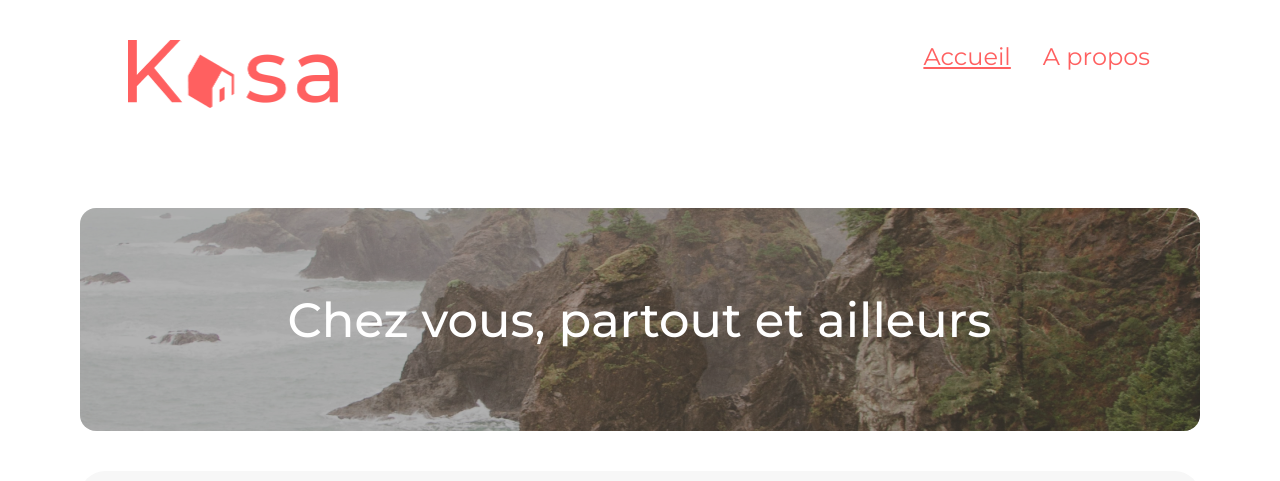
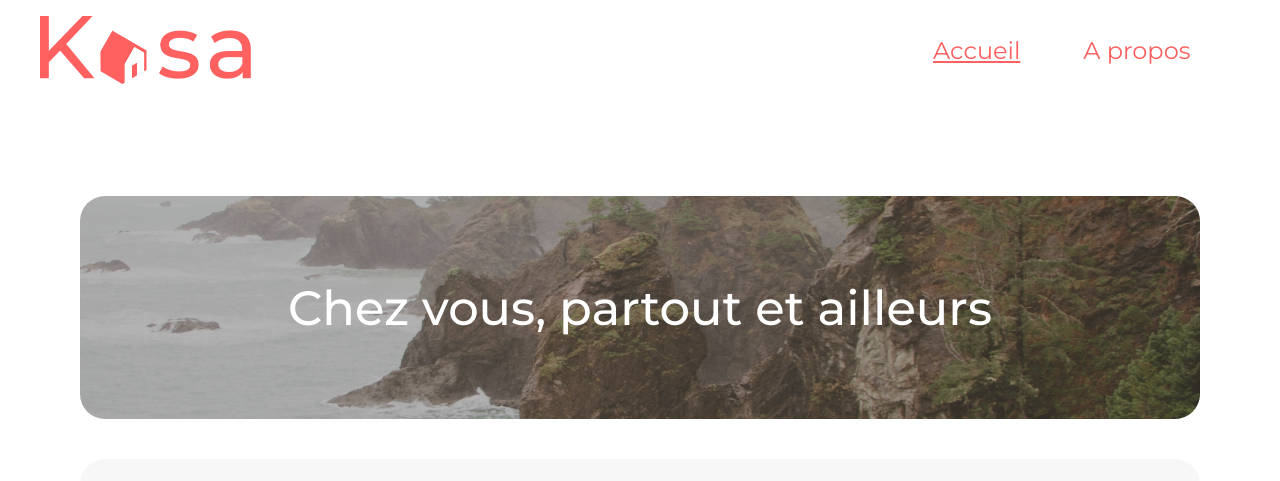
Before and after one commit to zinebella/kasa, a React (Create React App) app: page / in a window 1280 px wide. Shown: the top 481 px of the page. Built offline with nearby package versions, Linux system fonts and the light colour scheme.

Commit message:
modifications header navbar & Banner

```diff
--- a/src/Layout/Header.jsx
+++ b/src/Layout/Header.jsx
@@ -1,18 +1,15 @@
-import React from 'react';
-import Logo from '../Assets/logo.png';
-import '../Styles/Header.css';
-import { NavLink } from 'react-router-dom';
-import Navbar from './Navbar';
+import React from "react";
+import Logo from "../Assets/logo.png";
+import "../Styles/Header.css";
+import Nav from "./Navbar";
 
 function Header() {
   return (
     <header className="header">
-      <NavLink to="/">
-        <div>
+        <figure className="header_figure">
           <img className="logo" src={Logo} alt="kasa,location d'appartements" />
-        </div>
-      </NavLink>
-      <Navbar/>
+        </figure>
+      <Nav className="navbar"/>
     </header>
   )
 }
--- a/src/Layout/Navbar.jsx
+++ b/src/Layout/Navbar.jsx
@@ -1,18 +1,18 @@
-import React from 'react';
-import { NavLink } from 'react-router-dom';
-import '../Styles/Navbar.css'
+import React from "react";
+import { NavLink } from "react-router-dom";
+import "../Styles/Navbar.css"
 
-function Navbar() {
+function Nav() {
   return (
     <nav className="navbar">
-      <NavLink to="/">
+      <NavLink to="/" className="navbar_navLink_home">
         <div>Accueil</div>
       </NavLink>
-      <NavLink to="/about">
+      <NavLink to="/about" className="navbar_navLink_about">
         <div> A propos</div>
       </NavLink>
     </nav>
   )
 }
 
-export default Navbar
+export default Nav
--- a/src/Styles/Banner.css
+++ b/src/Styles/Banner.css
@@ -1,59 +1,54 @@
 .banner {
+
+      background-image: url("../Assets/Banner/homeBanner.png");
       position: relative;
       background-position: center;
- max-width: 100%;
       height: 223px;
- margin-top: 30px;
- background-image: url("../Assets/Banner/homeBanner.png");
       display: grid;
       margin: auto;
       place-items: center;
- border-radius: 1rem;
+      color: white;
+      border-radius: 25px;
       background-size: cover;
- margin-bottom: 2rem;
+
+
 }
 
 .banner::before {
+    position: absolute;
     background: #000000;
-    position: absolute;
     content: "";
     inset: 0;
-    border-radius: 1rem;
+    border-radius: 25px;
     opacity: 0.3;
 }
 
 .banner_text {
+
     position: relative;
-    width: 705px;
     font-style: normal;
-    color:#FFFFFF;
-    align-items: center;
     font-size: 48px;
     font-weight: 500;
-
+    align-items: center;
+    color:#FFFFFF;
 }
 
 /* Mobile */
 @media only screen and (width <= 768px) {
-    .banner {
-          place-items: flex-start;
+    .banner{
+        display: flex;
+        justify-content: flex-start;
+        align-items: center;
         height: 140px;
-          display: flex;
-          align-items: center;
     }
-    .banner_text {
-          display: flex;
-          font-size: 24px;
-          width: 60%;
-          left: 10px;
-    }
+
+
 }
 
 @media only screen and (width <= 480px) {
     .banner {
-          display: flex;
-          justify-content: center;
-          height: 100px;
+
+          height: 111px;
     }
     .banner_text {
           font-size: 24px;
--- a/src/Styles/Footer.css
+++ b/src/Styles/Footer.css
@@ -15,11 +15,3 @@
       color: white;
       font-size: 24px;
 }
-
-/*Mobile*/
-@media screen  and (width <=480px) {
-    .footer{
-      width:100%;
-      margin-right: 0;
-    }
-}
--- a/src/Styles/Header.css
+++ b/src/Styles/Header.css
@@ -2,26 +2,30 @@
     display: flex;
     justify-content: space-between;
     align-items: center;
-    margin: 0 auto;
-    max-width: 1240px;
-    width: 80%;
+
 }
+.header_figure img{
+    display: flex;
+    align-items: flex-start;
+    margin: 0;
+    width: 13.2rem;
 
-.logo {
-    width:210px;
-    height:68px;
-    margin-top: 40px;
 }
 
 
-/* Mobile */
+/* Responsive: tablette */
 @media only screen and (width <= 768px) {
     .header {
           width: 100%;
     }
-    .logo {
-          width: 125px;
-          height: 45px;
-          margin-left: 17px;
+
+}
+
+/*Mobile*/
+@media screen and (width<= 480px) {
+
+    .header_figure img {
+        width: 145px;
+
     }
 }
--- a/src/Styles/Navbar.css
+++ b/src/Styles/Navbar.css
@@ -1,21 +1,19 @@
 .navbar{
-    display:flex;
-    justify-content: space-between;
-    align-items: center;
-    padding: 0;
-    gap: 2rem;
-    font-weight: 400;
-    min-width: 20%;
-    margin-right: 2px;
-    font-style: normal;
+    display: flex;
+    gap:50px;
     font-size: 24px;
-    font-family: "Montserrat", sans-serif;
+    padding-right: 7%;
+
 }
 
-.navbar a {
+
+.navbar_navLink_home,.navbar_navLink_about{
     text-decoration: none;
     color: #ff6060;
+    padding-left: 0.8rem;
+
 }
+
 
 .navbar a:hover {
     text-decoration: underline;
@@ -25,16 +23,17 @@
     text-decoration: underline;
 }
 
-@media only screen and (width <= 768px) {
+@media only screen and (width <= 480px) {
     .navbar {
 
-          gap: 0;
+          gap:20px;
+    }
 
-    }
-    .navbar a {
+    .navbar_navLink_home,.navbar_navLink_about{
           text-transform: uppercase;
           font-size: 12px;
           font-weight: 500;
+          padding-left: 0.8rem;
 
     }
 }
--- a/src/Styles/main.css
+++ b/src/Styles/main.css
@@ -2,7 +2,7 @@
     color: #FF6060;
     font-family: "Montserrat", sans-serif;
     max-width: 1240px;
-    margin: 0 auto;
+    margin:0 auto;
     padding: 2rem 5rem;
 
 }
```
Lines whose indentation alone changed are shown as unchanged.
